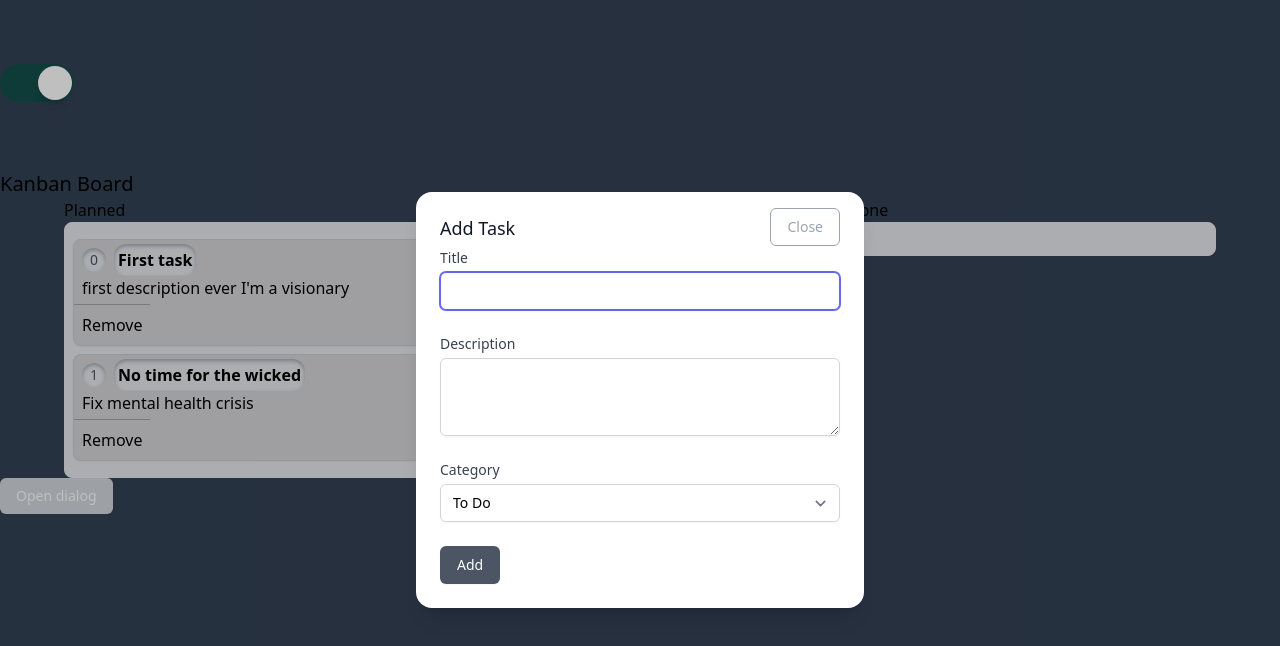
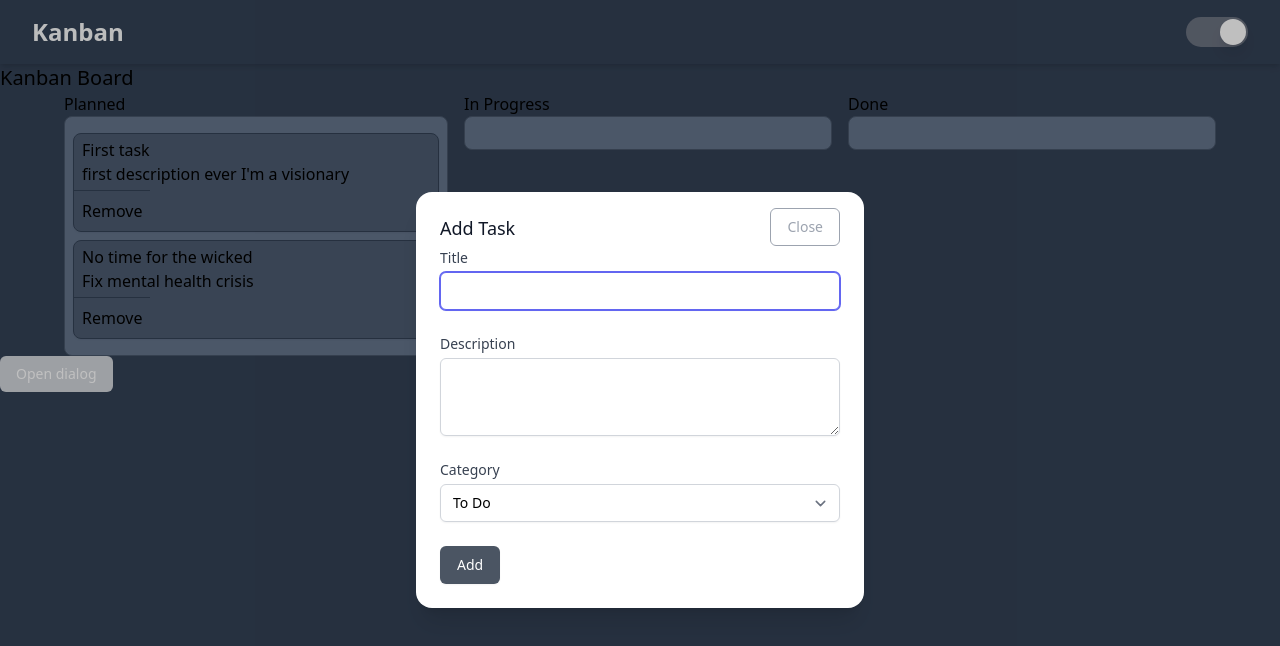
Before and after one commit to vlaier/Kanban-Boards, a Next.js app: page / in a window 1280 px wide. Shown: the top 646 px of the page. Built offline with nearby package versions, Linux system fonts and the light colour scheme.

Commit message:
feat: add styling for dark mode

```diff
--- a/src/components/board/card/Task.tsx
+++ b/src/components/board/card/Task.tsx
@@ -7,15 +7,10 @@ export const TaskCard: React.FC<{ task: KanbanCard }> = (props) => {
   const dispatch = useTasksDispatch();
   return (
     <DraggableItem id={task.id}>
-      <div className="rounded-lg border border-gray-400/20 shadow-sm  w-full overflow-hidden bg-zinc-300 divide-y divide-zinc-400  ">
+      <div className="rounded-lg border dark:border-slate-700  shadow-sm  w-full overflow-hidden bg-gray-100 dark:bg-slate-600/80 divide-y divide-gray-400 dark:divide-slate-700">
         <div className="py-1 px-2 ">
           <div className="flex justify-start gap-2 items-center ">
-            <span className="shadow-inner shadow-gray-400 text-sm text-gray-600 bg-gray-200 w-4 h-4 p-3 rounded-full flex items-center justify-center">
-              {task.id}
-            </span>
-            <h3 className="font-bold shadow-inner shadow-gray-400 p-1 bg-gray-200 rounded-xl">
-              {task.title}
-            </h3>
+            <h3 className="">{task.title}</h3>
           </div>
           <div className="flex justify-between items-baseline ">
             {task.description}
--- a/src/components/board/dnd/Droppable.tsx
+++ b/src/components/board/dnd/Droppable.tsx
@@ -15,9 +15,9 @@ export const Droppable: React.FC<{
       ref={setNodeRef}
       className={`${
         isOver
-          ? 'border bg-gray-100 border-gray-600/80'
-          : 'border border-gray-200'
-      }   bg-gray-200 rounded-lg flex items-center justify-center h-fit`}
+          ? 'border bg-gray-200 border-gray-600/80 dark:bg-slate-400'
+          : 'border bg-gray-50 border-gray-200 dark:border-slate-600 dark:bg-slate-500'
+      }   bg-gray-300 rounded-lg flex items-center justify-center h-fit`}
     >
       {children}
     </div>
--- /dev/null
+++ b/src/components/navigation/navbar/Navbar.tsx
@@ -0,0 +1,15 @@
+const Navbar: React.FC<{ Toggle: JSX.Element; title: string }> = ({
+  Toggle,
+  title,
+}) => {
+  return (
+    <div className="shadow-md w-screen py-4 px-8 flex items-center justify-between bg-gray-100 dark:bg-slate-700">
+      <h1 className="text-slate-800 dark:text-gray-50 text-2xl font-bold">
+        {title}
+      </h1>
+      {Toggle}
+    </div>
+  );
+};
+
+export default Navbar;
--- /dev/null
+++ b/src/components/ui/toggle/Toggle.tsx
@@ -0,0 +1,22 @@
+import { Switch } from '@headlessui/react';
+import { Dispatch, SetStateAction } from 'react';
+export const Toggle: React.FC<{
+  enabled: boolean;
+  setEnabled: Dispatch<SetStateAction<boolean>>;
+}> = ({ enabled, setEnabled }) => {
+  return (
+    <Switch
+      checked={enabled}
+      onChange={setEnabled}
+      className={`${enabled ? 'bg-gray-500' : 'bg-slate-800'}
+            relative inline-flex h-[30px] w-[62px] shrink-0 cursor-pointer rounded-full border-2 border-transparent transition-colors duration-200 ease-in-out focus:outline-none focus-visible:ring-2  focus-visible:ring-white focus-visible:ring-opacity-75`}
+    >
+      <span className="sr-only">Set dark mode</span>
+      <span
+        aria-hidden="true"
+        className={`${enabled ? 'translate-x-8' : 'translate-x-0'}
+              pointer-events-none inline-block h-[26px] w-[26px] transform rounded-full bg-white shadow-lg ring-0 transition duration-200 ease-in-out`}
+      />
+    </Switch>
+  );
+};
--- a/src/pages/index.tsx
+++ b/src/pages/index.tsx
@@ -2,34 +2,14 @@ import { BoardContextProvider } from '@/components/board/BoardContext';
 import { TaskFormModal } from '@/components/board/form/TaskForm';
 import Board from '@/components/board/grid/Board';
 import { mockBasicBoardProps } from '@/components/board/grid/Board.mocks';
-import { Switch } from '@headlessui/react';
+import Navbar from '@/components/navigation/navbar/Navbar';
+import { Toggle } from '@/components/ui/toggle/Toggle';
 import Head from 'next/head';
-import { Dispatch, SetStateAction, useState } from 'react';
-const Toggle: React.FC<{
-  enabled: boolean;
-  setEnabled: Dispatch<SetStateAction<boolean>>;
-}> = ({ enabled, setEnabled }) => {
-  return (
-    <div className="py-16">
-      <Switch
-        checked={enabled}
-        onChange={setEnabled}
-        className={`${enabled ? 'bg-teal-900' : 'bg-teal-700'}
-          relative inline-flex h-[38px] w-[74px] shrink-0 cursor-pointer rounded-full border-2 border-transparent transition-colors duration-200 ease-in-out focus:outline-none focus-visible:ring-2  focus-visible:ring-white focus-visible:ring-opacity-75`}
-      >
-        <span className="sr-only">Use setting</span>
-        <span
-          aria-hidden="true"
-          className={`${enabled ? 'translate-x-9' : 'translate-x-0'}
-            pointer-events-none inline-block h-[34px] w-[34px] transform rounded-full bg-white shadow-lg ring-0 transition duration-200 ease-in-out`}
-        />
-      </Switch>
-    </div>
-  );
-};
+import { useState } from 'react';
 
 export default function Home() {
   const [isDark, setIsDark] = useState(true);
+  const Switch = <Toggle enabled={isDark} setEnabled={setIsDark} />;
   return (
     <>
       <Head>
@@ -40,8 +20,9 @@ export default function Home() {
       </Head>
       <div className={`${isDark && 'dark'}`}>
         <main className="min-h-screen bg-gray-50 dark:bg-slate-700 ">
-          <Toggle enabled={isDark} setEnabled={setIsDark} />
-          <h1 className="text-xl">Kanban Board</h1>
+          <Navbar Toggle={Switch} title="Kanban" />
+
+          <h1 className="text-xl ">Kanban Board</h1>
           <BoardContextProvider initialTasks={mockBasicBoardProps.base}>
             <Board />
             <TaskFormModal />
```
Also changed, not shown: .eslintrc.json, src/components/navigation/index.d.ts (added).
